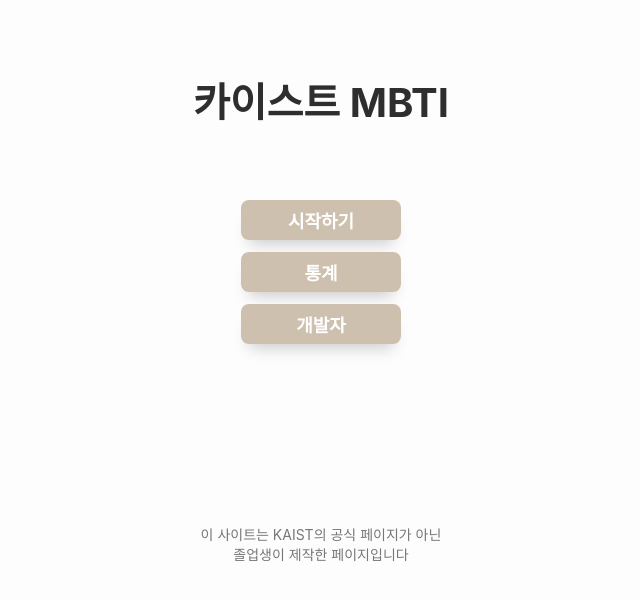
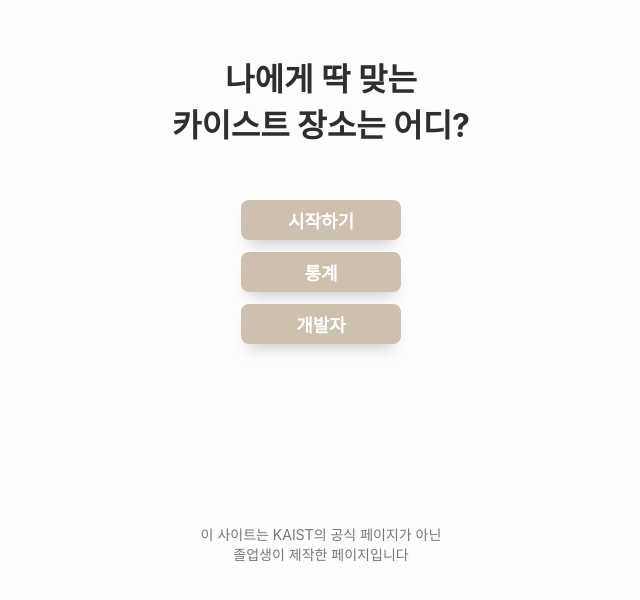
Before and after one commit to nonalcholic/nonalcholic, a React (Create React App) app in the folder client/: page /start in a window 1280 px wide. Shown: the top 600 px of the page, without its empty margins (319-959 px from the left). Built offline with nearby package versions, Linux system fonts and the light colour scheme; no server answers.

Commit message:
Fix some error

```diff
--- a/client/src/pages/ResultPage.tsx
+++ b/client/src/pages/ResultPage.tsx
@@ -54,8 +54,8 @@
           description: "내 최에 장소는 어디일까요?!",
           imageUrl: "logo192.png",
           link: {
-            mobileWebUrl: `https://${IP_ADDRESS}:80`,
-            webUrl: `https://${IP_ADDRESS}:80`,
+            mobileWebUrl: `https://${IP_ADDRESS}:${SERVER_PORT}`,
+            webUrl: `https://${IP_ADDRESS}:${SERVER_PORT}`,
           },
         },
         // social: {
@@ -67,15 +67,15 @@
           {
             title: "결과보기",
             link: {
-              mobileWebUrl: `https://${IP_ADDRESS}:80/${mbti}`,
-              webUrl: `https://${IP_ADDRESS}:80/${mbti}`,
+              mobileWebUrl: `https://${IP_ADDRESS}:${SERVER_PORT}/${mbti}`,
+              webUrl: `https://${IP_ADDRESS}:${SERVER_PORT}/${mbti}`,
             },
           },
           {
             title: "테스트하기",
             link: {
-              mobileWebUrl: `https://${IP_ADDRESS}:80/start`,
-              webUrl: `https://${IP_ADDRESS}:80/start`,
+              mobileWebUrl: `https://${IP_ADDRESS}:${SERVER_PORT}/start`,
+              webUrl: `https://${IP_ADDRESS}:${SERVER_PORT}/start`,
             },
           },
         ],
@@ -151,7 +151,7 @@
         <textarea
           readOnly
           style={{ display: "none" }}
-          value={`http://${IP_ADDRESS}:80/${mbti}`}
+          value={`http://${IP_ADDRESS}:${SERVER_PORT}/${mbti}`}
           tabIndex={-1}
           ref={hiddenRef}
         />
--- a/client/src/pages/StartPage.tsx
+++ b/client/src/pages/StartPage.tsx
@@ -9,7 +9,7 @@
   return (
     <>
       <span className="title" style={{ height: 200 }}>
-        카이스트 MBTI
+        {"나에게 딱 맞는\n카이스트 장소는 어디?"}
       </span>
       <button
         className="large-button"
--- a/client/src/routers/RootRouter.scss
+++ b/client/src/routers/RootRouter.scss
@@ -88,8 +88,12 @@
   display: flex;
   justify-content: center;
   align-items: center;
-  font-size: 40px;
+
+  font-size: 32px;
   font-weight: 700;
+  text-align: center;
+
+  white-space: pre-wrap;
 }
 
 .context {
```
